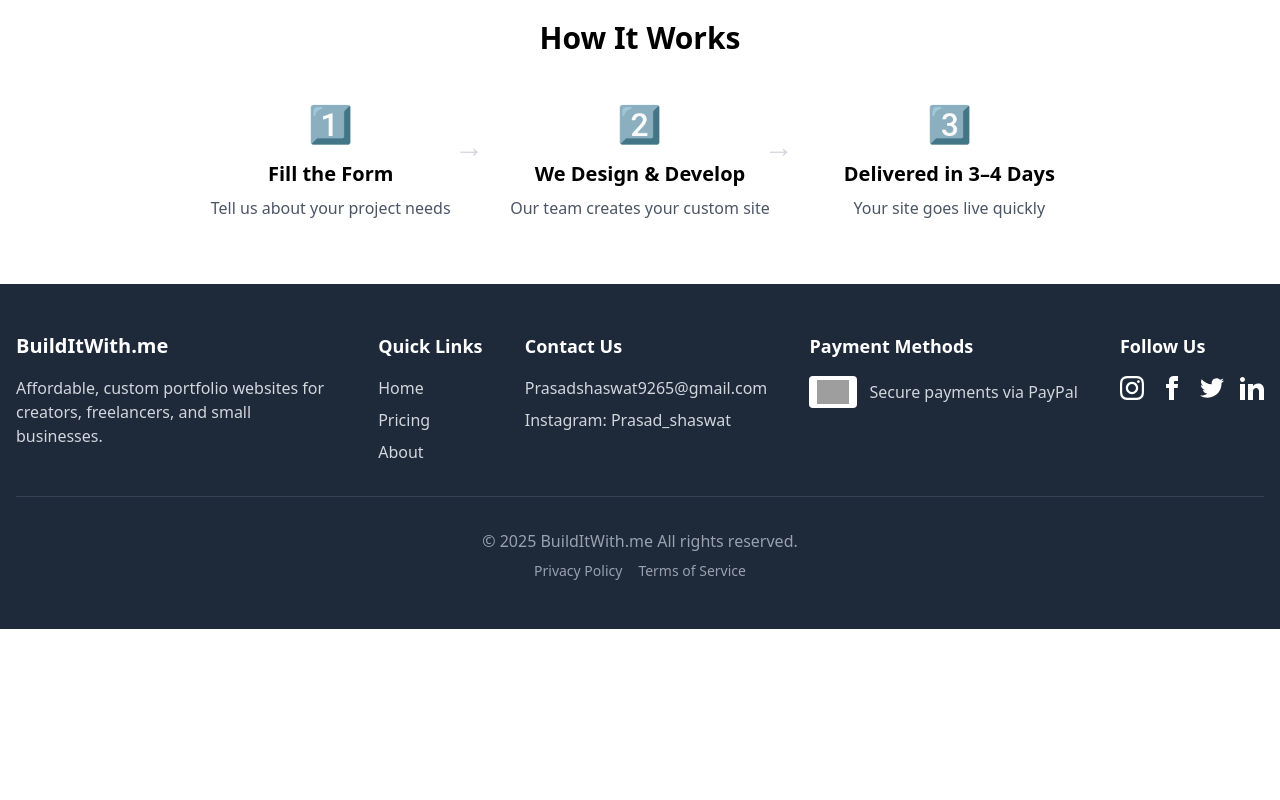
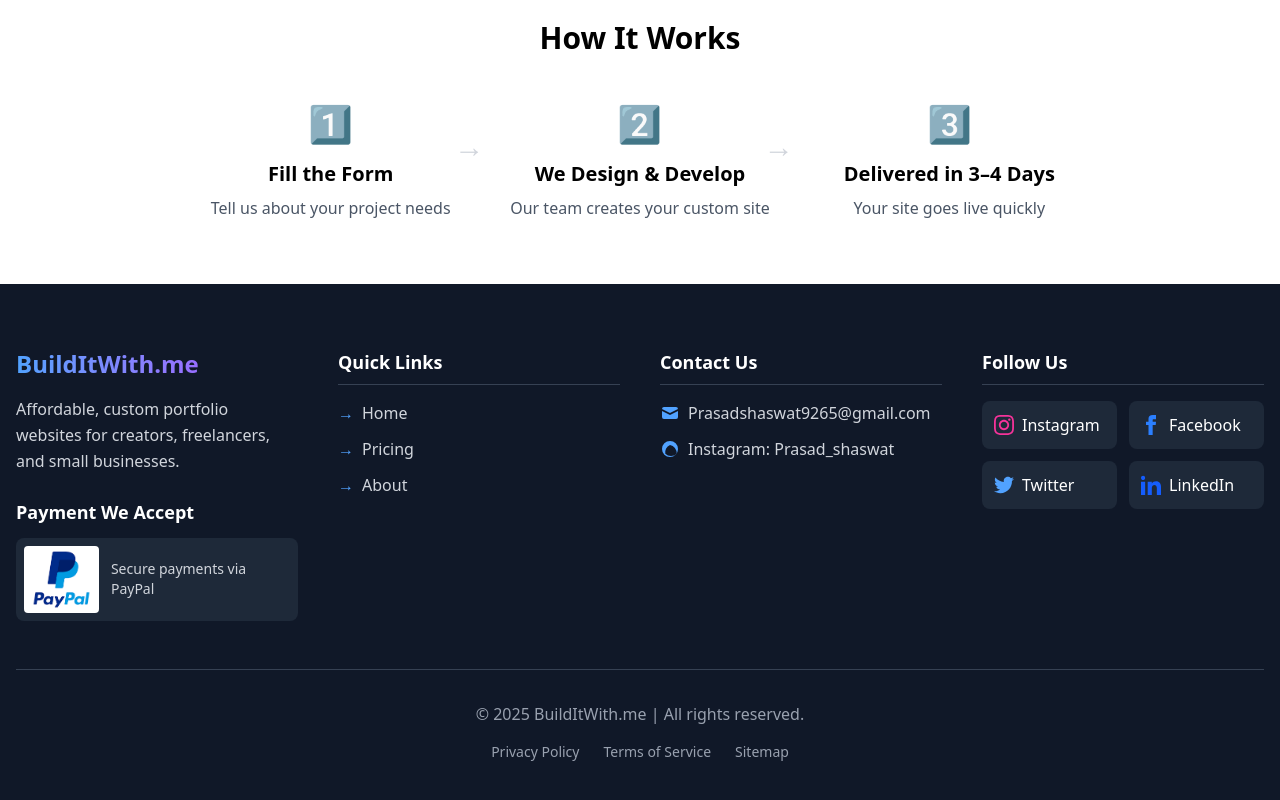
Before and after one commit to shaswat2031/BuiltItWithme, a Next.js app: page / in a window 1280 px wide. Shown: the part 2232-3032 px from the top of the page. Before the commit the page ends 2861 px from the top, so only its background shows below. Built offline with nearby package versions, Linux system fonts and the light colour scheme; grey boxes are pictures that could not be loaded.

Commit message:
Enhance Footer component with improved layout, payment options, and social media links

```diff
--- a/app/components/Footer.jsx
+++ b/app/components/Footer.jsx
@@ -1,54 +1,106 @@
 import Link from "next/link";
+import Image from "next/image";
+import paypal from "../../public/paypal.png";
 
 export default function Footer() {
   return (
-    <footer className="bg-gray-800 text-white py-12 px-4">
+    <footer className="bg-gray-900 text-white py-16 px-4">
       <div className="container mx-auto">
-        <div className="flex flex-wrap gap-8 justify-between">
-          <div className="w-full md:w-auto mb-6 md:mb-0">
-            <h3 className="text-xl font-bold mb-4">BuildItWith.me</h3>
-            <p className="max-w-xs text-gray-300">
+        <div className="grid grid-cols-1 md:grid-cols-2 lg:grid-cols-4 gap-10">
+          {/* Company Info */}
+          <div className="col-span-1 md:col-span-2 lg:col-span-1">
+            <h3 className="text-2xl font-bold mb-4 text-gradient bg-clip-text text-transparent bg-gradient-to-r from-blue-400 to-purple-500">
+              BuildItWith.me
+            </h3>
+            <p className="max-w-xs text-gray-300 leading-relaxed mb-6">
               Affordable, custom portfolio websites for creators, freelancers,
               and small businesses.
             </p>
+            <div className="mt-6">
+              <h4 className="text-lg font-semibold mb-3">Payment We Accept</h4>
+              <div className="flex gap-3 items-center bg-gray-800 p-2 rounded-lg inline-flex">
+                <div className="bg-white px-2 py-1 rounded">
+                  <Image src={paypal} alt="PayPal" width={60} height={20} />
+                </div>
+                <span className="text-gray-300 text-sm">
+                  Secure payments via PayPal
+                </span>
+              </div>
+            </div>
           </div>
 
+          {/* Quick Links */}
           <div>
-            <h4 className="text-lg font-semibold mb-4">Quick Links</h4>
-            <ul className="space-y-2 text-gray-300">
+            <h4 className="text-lg font-semibold mb-4 border-b border-gray-700 pb-2">
+              Quick Links
+            </h4>
+            <ul className="space-y-3 text-gray-300">
               <li>
-                <Link href="/" className="hover:text-white transition">
-                  Home
+                <Link
+                  href="/"
+                  className="hover:text-blue-400 transition-colors duration-300 flex items-center gap-2"
+                >
+                  <span className="text-blue-400">→</span> Home
                 </Link>
               </li>
               <li>
-                <Link href="/pricing" className="hover:text-white transition">
-                  Pricing
+                <Link
+                  href="/pricing"
+                  className="hover:text-blue-400 transition-colors duration-300 flex items-center gap-2"
+                >
+                  <span className="text-blue-400">→</span> Pricing
                 </Link>
               </li>
               <li>
-                <Link href="/about" className="hover:text-white transition">
-                  About
+                <Link
+                  href="/about"
+                  className="hover:text-blue-400 transition-colors duration-300 flex items-center gap-2"
+                >
+                  <span className="text-blue-400">→</span> About
                 </Link>
               </li>
             </ul>
           </div>
 
+          {/* Contact Us */}
           <div>
-            <h4 className="text-lg font-semibold mb-4">Contact Us</h4>
-            <ul className="space-y-2 text-gray-300">
-              <li>
+            <h4 className="text-lg font-semibold mb-4 border-b border-gray-700 pb-2">
+              Contact Us
+            </h4>
+            <ul className="space-y-3 text-gray-300">
+              <li className="flex items-center gap-2">
+                <svg
+                  xmlns="http://www.w3.org/2000/svg"
+                  className="h-5 w-5 text-blue-400"
+                  viewBox="0 0 20 20"
+                  fill="currentColor"
+                >
+                  <path d="M2.003 5.884L10 9.882l7.997-3.998A2 2 0 0016 4H4a2 2 0 00-1.997 1.884z" />
+                  <path d="M18 8.118l-8 4-8-4V14a2 2 0 002 2h12a2 2 0 002-2V8.118z" />
+                </svg>
                 <a
-                  href="mailto:contact@inpireme.com"
-                  className="hover:text-white transition"
+                  href="mailto:Prasadshaswat9265@gmail.com"
+                  className="hover:text-blue-400 transition-colors duration-300"
                 >
                   Prasadshaswat9265@gmail.com
                 </a>
               </li>
-              <li>
+              <li className="flex items-center gap-2">
+                <svg
+                  xmlns="http://www.w3.org/2000/svg"
+                  className="h-5 w-5 text-blue-400"
+                  viewBox="0 0 20 20"
+                  fill="currentColor"
+                >
+                  <path
+                    fillRule="evenodd"
+                    d="M10 2a8 8 0 100 16 8 8 0 000-16zM5.323 14.657a8.03 8.03 0 005.686 2.333 8.03 8.03 0 005.686-2.333A8.522 8.522 0 0010 6a8.522 8.522 0 00-4.677 8.657z"
+                    clipRule="evenodd"
+                  />
+                </svg>
                 <a
-                  href="https://instagram.com/inpireme"
-                  className="hover:text-white transition"
+                  href="https://instagram.com/Prasad_shaswat"
+                  className="hover:text-blue-400 transition-colors duration-300"
                 >
                   Instagram: Prasad_shaswat
                 </a>
@@ -56,89 +108,101 @@ export default function Footer() {
             </ul>
           </div>
 
+          {/* Social Media */}
           <div>
-            <h4 className="text-lg font-semibold mb-4">Payment Methods</h4>
-            <div className="flex gap-3 items-center">
-              <span className="bg-white px-2 py-1 rounded">
-                <img src="/paypal-logo.png" alt="PayPal" className="h-6" />
-              </span>
-              <span className="text-gray-300">Secure payments via PayPal</span>
-            </div>
-          </div>
-
-          <div>
-            <h4 className="text-lg font-semibold mb-4">Follow Us</h4>
-            <div className="flex gap-4">
+            <h4 className="text-lg font-semibold mb-4 border-b border-gray-700 pb-2">
+              Follow Us
+            </h4>
+            <div className="grid grid-cols-2 gap-3">
               <a
-                href="https://instagram.com/inpireme"
-                className="hover:text-white transition hover:scale-110"
+                href="https://instagram.com/Prasad_shaswat"
+                className="flex items-center gap-2 bg-gray-800 p-3 rounded-lg hover:bg-gray-700 transition-all duration-300"
                 aria-label="Instagram"
               >
                 <svg
                   xmlns="http://www.w3.org/2000/svg"
                   viewBox="0 0 24 24"
                   fill="currentColor"
-                  className="w-6 h-6"
+                  className="w-5 h-5 text-pink-500"
                 >
                   <path d="M12 2.163c3.204 0 3.584.012 4.85.07 3.252.148 4.771 1.691 4.919 4.919.058 1.265.069 1.645.069 4.849 0 3.205-.012 3.584-.069 4.849-.149 3.225-1.664 4.771-4.919 4.919-1.266.058-1.644.07-4.85.07-3.204 0-3.584-.012-4.849-.07-3.26-.149-4.771-1.699-4.919-4.92-.058-1.265-.07-1.644-.07-4.849 0-3.204.013-3.583.07-4.849.149-3.227 1.664-4.771 4.919-4.919 1.266-.057 1.645-.069 4.849-.069zm0-2.163c-3.259 0-3.667.014-4.947.072-4.358.2-6.78 2.618-6.98 6.98-.059 1.281-.073 1.689-.073 4.948 0 3.259.014 3.668.072 4.948.2 4.358 2.618 6.78 6.98 6.98 1.281.058 1.689.072 4.948.072 3.259 0 3.668-.014 4.948-.072 4.354-.2 6.782-2.618 6.979-6.98.059-1.28.073-1.689.073-4.948 0-3.259-.014-3.667-.072-4.947-.196-4.354-2.617-6.78-6.979-6.98-1.281-.059-1.69-.073-4.949-.073zm0 5.838c-3.403 0-6.162 2.759-6.162 6.162s2.759 6.163 6.162 6.163 6.162-2.759 6.162-6.163c0-3.403-2.759-6.162-6.162-6.162zm0 10.162c-2.209 0-4-1.79-4-4 0-2.209 1.791-4 4-4s4 1.791 4 4c0 2.21-1.791 4-4 4zm6.406-11.845c-.796 0-1.441.645-1.441 1.44s.645 1.44 1.441 1.44c.795 0 1.439-.645 1.439-1.44s-.644-1.44-1.439-1.44z" />
                 </svg>
+                <span>Instagram</span>
               </a>
+
               <a
                 href="https://facebook.com"
-                className="hover:text-white transition hover:scale-110"
+                className="flex items-center gap-2 bg-gray-800 p-3 rounded-lg hover:bg-gray-700 transition-all duration-300"
                 aria-label="Facebook"
               >
                 <svg
                   xmlns="http://www.w3.org/2000/svg"
                   viewBox="0 0 24 24"
                   fill="currentColor"
-                  className="w-6 h-6"
+                  className="w-5 h-5 text-blue-500"
                 >
                   <path d="M9 8h-3v4h3v12h5v-12h3.642l.358-4h-4v-1.667c0-.955.192-1.333 1.115-1.333h2.885v-5h-3.808c-3.596 0-5.192 1.583-5.192 4.615v3.385z" />
                 </svg>
+                <span>Facebook</span>
               </a>
+
               <a
                 href="https://twitter.com"
-                className="hover:text-white transition hover:scale-110"
+                className="flex items-center gap-2 bg-gray-800 p-3 rounded-lg hover:bg-gray-700 transition-all duration-300"
                 aria-label="Twitter"
               >
                 <svg
                   xmlns="http://www.w3.org/2000/svg"
                   viewBox="0 0 24 24"
                   fill="currentColor"
-                  className="w-6 h-6"
+                  className="w-5 h-5 text-blue-400"
                 >
                   <path d="M24 4.557c-.883.392-1.832.656-2.828.775 1.017-.609 1.798-1.574 2.165-2.724-.951.564-2.005.974-3.127 1.195-.897-.957-2.178-1.555-3.594-1.555-3.179 0-5.515 2.966-4.797 6.045-4.091-.205-7.719-2.165-10.148-5.144-1.29 2.213-.669 5.108 1.523 6.574-.806-.026-1.566-.247-2.229-.616-.054 2.281 1.581 4.415 3.949 4.89-.693.188-1.452.232-2.224.084.626 1.956 2.444 3.379 4.6 3.419-2.07 1.623-4.678 2.348-7.29 2.04 2.179 1.397 4.768 2.212 7.548 2.212 9.142 0 14.307-7.721 13.995-14.646.962-.695 1.797-1.562 2.457-2.549z" />
                 </svg>
+                <span>Twitter</span>
               </a>
+
               <a
                 href="https://linkedin.com"
-                className="hover:text-white transition hover:scale-110"
+                className="flex items-center gap-2 bg-gray-800 p-3 rounded-lg hover:bg-gray-700 transition-all duration-300"
                 aria-label="LinkedIn"
               >
                 <svg
                   xmlns="http://www.w3.org/2000/svg"
                   viewBox="0 0 24 24"
                   fill="currentColor"
-                  className="w-6 h-6"
+                  className="w-5 h-5 text-blue-600"
                 >
                   <path d="M4.98 3.5c0 1.381-1.11 2.5-2.48 2.5s-2.48-1.119-2.48-2.5c0-1.38 1.11-2.5 2.48-2.5s2.48 1.12 2.48 2.5zm.02 4.5h-5v16h5v-16zm7.982 0h-4.968v16h4.969v-8.399c0-4.67 6.029-5.052 6.029 0v8.399h4.988v-10.131c0-7.88-8.922-7.593-11.018-3.714v-2.155z" />
                 </svg>
+                <span>LinkedIn</span>
               </a>
             </div>
           </div>
         </div>
 
-        <div className="border-t border-gray-700 mt-8 pt-8 text-center">
+        <div className="border-t border-gray-700 mt-12 pt-8 text-center">
           <p className="text-gray-400">
-            © {new Date().getFullYear()} BuildItWith.me All rights reserved.
+            © {new Date().getFullYear()} BuildItWith.me | All rights reserved.
           </p>
-          <div className="mt-2 flex justify-center space-x-4 text-sm text-gray-400">
-            <Link href="/privacy" className="hover:text-white transition">
+          <div className="mt-4 flex justify-center space-x-6 text-sm">
+            <Link
+              href="/privacy"
+              className="text-gray-400 hover:text-blue-400 transition-colors duration-300"
+            >
               Privacy Policy
             </Link>
-            <Link href="/terms" className="hover:text-white transition">
+            <Link
+              href="/terms"
+              className="text-gray-400 hover:text-blue-400 transition-colors duration-300"
+            >
               Terms of Service
+            </Link>
+            <Link
+              href="/sitemap"
+              className="text-gray-400 hover:text-blue-400 transition-colors duration-300"
+            >
+              Sitemap
             </Link>
           </div>
         </div>
```
Also changed, not shown: public/paypal.png (added).
